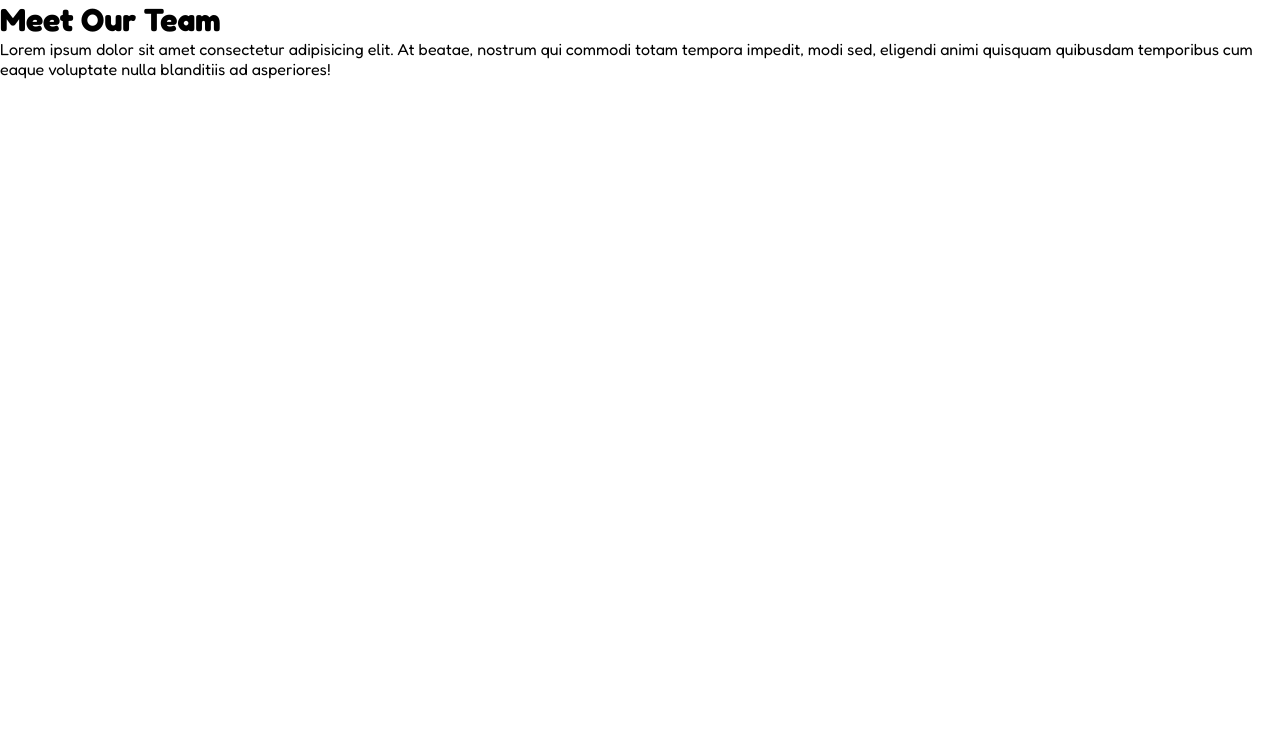
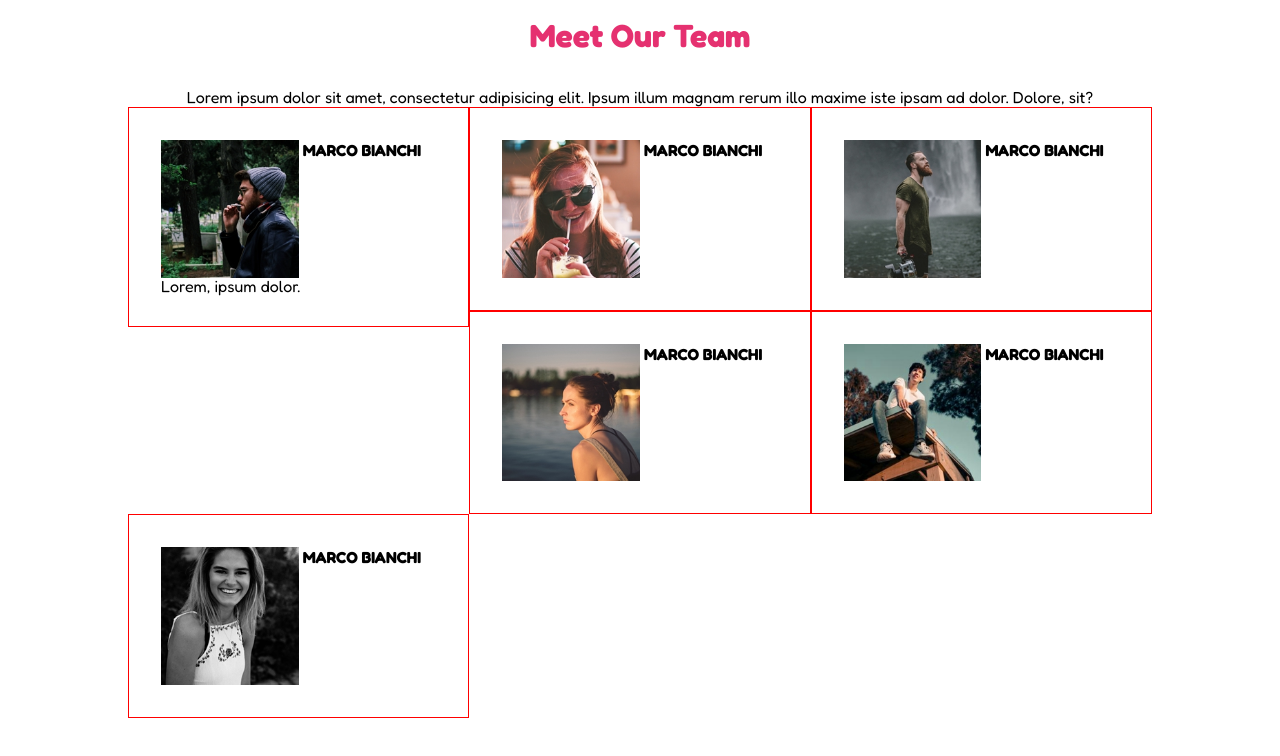
Before and after one commit to MatteoNocera/html-css-float-cards, a plain HTML site: page index.html in a window 1280 px wide. Drawn offline with Linux system fonts and the light colour scheme.

Commit message:
add cards

```diff
--- a/assets/style.css
+++ b/assets/style.css
@@ -16,3 +16,52 @@ body {
 }
 
 /* #endregion Default Rules */
+
+/* #region Utilities */
+
+h1 {
+    color: var(--mot-title-color);
+    margin: 1rem 0 2rem 0;
+}
+
+.clearfix::after {
+    content:'';
+    display: table;
+    clear: both;
+}
+
+
+
+/* #endregion Utilities */
+
+/* #region Main */
+
+.container {
+    max-width: 80%;
+    margin: auto;
+    text-align: center;
+}
+
+.row .col {
+    /* background-color: var(--mot-card-color);
+    height: 10rem; */
+    border: 1px solid red;
+    width: calc(100% / 3);
+    float: left;
+    padding: 2rem;
+}
+
+.col img {
+    max-width: 50%;
+    vertical-align:text-top;
+
+
+}
+
+.col {
+    text-align: left;
+    line-height: 1rem;
+
+}
+
+/* #endregion Main */
--- a/index.html
+++ b/index.html
@@ -15,15 +15,36 @@
     <div class="container">
         <h1>Meet Our Team</h1>
         <p>
-            Lorem ipsum dolor sit amet consectetur adipisicing elit. At beatae, nostrum qui commodi totam tempora impedit, modi sed, eligendi animi quisquam quibusdam temporibus cum eaque voluptate nulla blanditiis ad asperiores!
+            Lorem ipsum dolor sit amet, consectetur adipisicing elit. Ipsum illum magnam rerum illo maxime iste ipsam ad dolor. Dolore, sit?
         </p>
-        <div class="row">
-            <div class="col"></div>
-            <div class="col"></div>
-            <div class="col"></div>
-            <div class="col"></div>
-            <div class="col"></div>
-            <div class="col"></div>
+        <div class="row clearfix">
+            <div class="col">
+                <img src="./assets/img/male1.png" alt="Marco Bianchi profile photo">
+                <strong class="name">MARCO BIANCHI </strong>
+                <p>Lorem, ipsum dolor.</p>
+            </div>
+            <div class="col">
+                <img src="./assets/img/female1.png" alt="Marco Bianchi profile photo">
+                <strong>MARCO BIANCHI</strong>
+            </div>
+            <div class="col">
+                <img src="./assets/img/male2.png" alt="Marco Bianchi profile photo">
+                <strong>MARCO BIANCHI</strong>
+            </div>
+            <div class="col">
+                <img src="./assets/img/female2.png" alt="Marco Bianchi profile photo">
+                <strong>MARCO BIANCHI</strong>
+            </div>
+            <div class="col">
+                <img src="./assets/img/male3.png" alt="Marco Bianchi profile photo">
+                <strong>MARCO BIANCHI</strong>
+            </div>
+            <div class="col">
+                <img src="./assets/img/female3.png" alt="Marco Bianchi profile photo">
+                <strong>MARCO BIANCHI</strong>
+            </div>
+
+
         </div>
     </div>
     <!-- /.container -->
```
